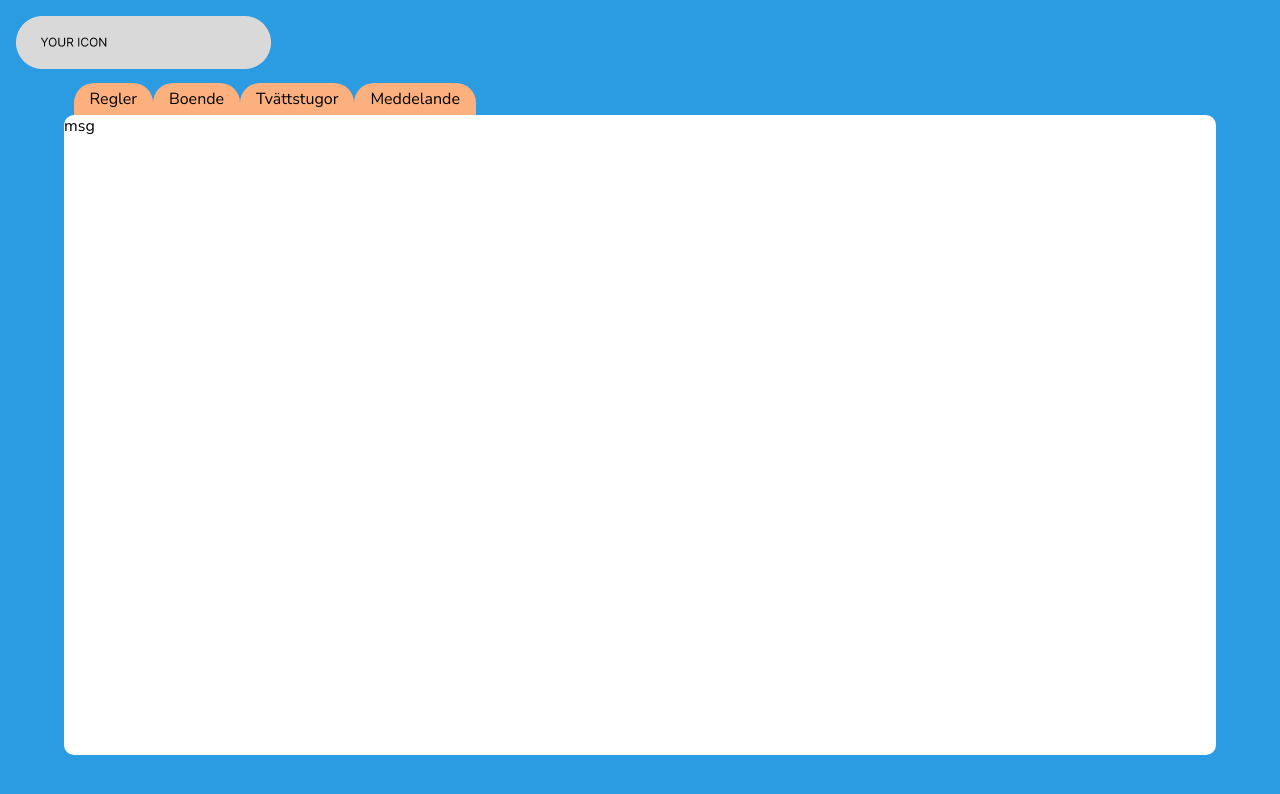
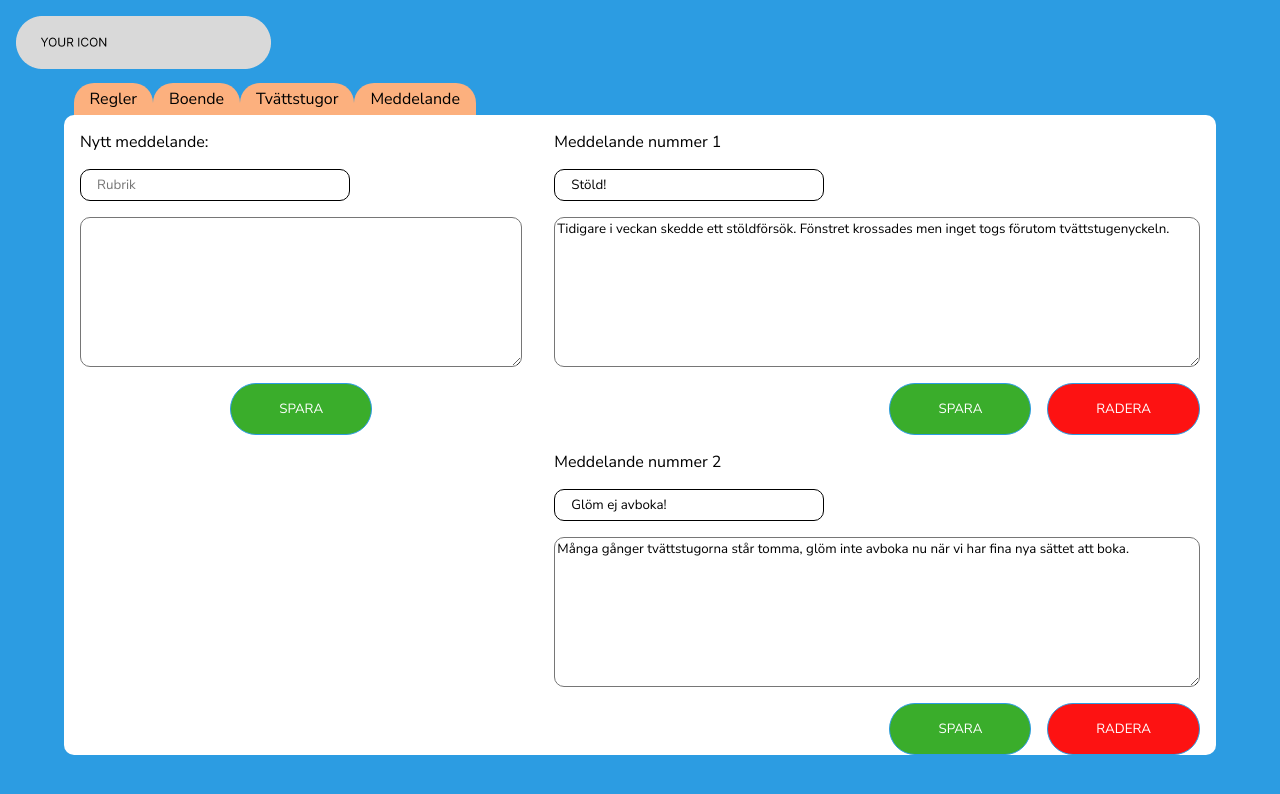
Before and after one commit to Chokladglasyr/LaundryBooking, a React (Vite) app in the folder frontend/: page /admin/messages in a window 1280 px wide. Shown: the top 794 px of the page. Built offline with nearby package versions, Linux system fonts and the light colour scheme.

Commit message:
feat: added frontend for admin posts and rooms

```diff
--- a/frontend/src/App.css
+++ b/frontend/src/App.css
@@ -60,9 +60,12 @@ form {
   text-decoration: none;
   width: fit-content;
 }
-#login {
+#login, #create-msg, #edit-msg, #create-room, #edit-room {
   background-color: var(--primary-green-color);
 }
 #btn-admin, .primary-btn-booking{
   background-color: var(--secondary-purple-color);
 }
+#delete-msg, #delete-room {
+  background-color: var(--primary-red-color);
+}
--- a/frontend/src/components/AdminHome.tsx
+++ b/frontend/src/components/AdminHome.tsx
@@ -1,7 +1,7 @@
 import { Link, Outlet, useLocation } from "react-router-dom";
 import CompanyLogo from "./CompanyLogo";
 import { useEffect, useState } from "react";
-import AdminMsg from "./AdminMsg";
+import AdminMsg from "./AdminPosts";
 
 function Admin() {
     const location = useLocation()
@@ -18,7 +18,7 @@ function Admin() {
   return (
     <>
       <CompanyLogo />
-      <div className="landing">
+      <div className="landing" id="admin">
         <nav id="nav-admin">
           {destinations.map((d) =>
             pathName === d.path ? (
--- a/frontend/src/components/AdminMsg.tsx
+++ /dev/null
@@ -1,8 +0,0 @@
-function AdminMsg() {
-    return(
-        <>
-        <div>msg</div>
-        </>
-    )
-}
-export default AdminMsg
--- /dev/null
+++ b/frontend/src/components/AdminPosts.tsx
@@ -0,0 +1,106 @@
+function AdminPosts() {
+  const posts = [
+    {
+      id: "1",
+      title: "Stöld!",
+      description:
+        "Tidigare i veckan skedde ett stöldförsök. Fönstret krossades men inget togs förutom tvättstugenyckeln.",
+      date: "2025-10-25",
+    },
+    {
+      id: "2",
+      title: "Glöm ej avboka!",
+      description:
+        "Många gånger tvättstugorna står tomma, glöm inte avboka nu när vi har fina nya sättet att boka.",
+      date: "2025-10-25",
+    },
+    {
+      id: "1",
+      title: "Stöld!",
+      description:
+        "Tidigare i veckan skedde ett stöldförsök. Fönstret krossades men inget togs förutom tvättstugenyckeln.",
+      date: "2025-10-25",
+    },
+    {
+      id: "2",
+      title: "Glöm ej avboka!",
+      description:
+        "Många gånger tvättstugorna står tomma, glöm inte avboka nu när vi har fina nya sättet att boka.",
+      date: "2025-10-25",
+    },
+    {
+      id: "1",
+      title: "Stöld!",
+      description:
+        "Tidigare i veckan skedde ett stöldförsök. Fönstret krossades men inget togs förutom tvättstugenyckeln.",
+      date: "2025-10-25",
+    },
+    {
+      id: "2",
+      title: "Glöm ej avboka!",
+      description:
+        "Många gånger tvättstugorna står tomma, glöm inte avboka nu när vi har fina nya sättet att boka.",
+      date: "2025-10-25",
+    },
+    {
+      id: "1",
+      title: "Stöld!",
+      description:
+        "Tidigare i veckan skedde ett stöldförsök. Fönstret krossades men inget togs förutom tvättstugenyckeln.",
+      date: "2025-10-25",
+    },
+    {
+      id: "2",
+      title: "Glöm ej avboka!",
+      description:
+        "Många gånger tvättstugorna står tomma, glöm inte avboka nu när vi har fina nya sättet att boka.",
+      date: "2025-10-25",
+    },
+  ];
+  return (
+    <>
+      <article>
+        <form action="" id="msg-form">
+          <label htmlFor="msg-form">Nytt meddelande: </label>
+          <input
+            className="input-admin"
+            type="text"
+            name="title"
+            id="title"
+            placeholder="Rubrik"
+          />
+          <textarea name="description" id="description" rows={8}></textarea>
+          <button id="create-msg" className="primary-btn">
+            SPARA
+          </button>
+        </form>
+      </article>
+      <article>
+        {posts.map((post, index) => (
+          <form key={index} id="edit-msg-form" action="">
+            <label htmlFor="edit-msg-form">{`Meddelande nummer ${index+1}`} </label>
+            <input
+              className="input-admin"
+              type="text"
+              name="title"
+              id="title"
+              value={post.title}
+            />
+            <textarea name="description" id="description" rows={8}>
+              {post.description}
+            </textarea>
+            <div className="btn-container">
+              <button id="edit-msg" className="primary-btn">
+                SPARA
+              </button>
+              <button id="delete-msg" className="primary-btn">
+                RADERA
+              </button>
+            </div>
+          </form>
+        ))}
+      </article>
+    </>
+  );
+}
+export default AdminPosts;
--- a/frontend/src/components/AdminRooms.tsx
+++ b/frontend/src/components/AdminRooms.tsx
@@ -1,7 +1,64 @@
 function AdminRooms() {
+    const rooms = [
+        {
+            id: '1',
+            name: 'Tvättstuga 1',
+            description: '1 torkrum, 2 tvättmaskiner och en torktumlare, aojdjadjajsdoj jandöjasöjjfaji aöojjafjfs aojfajsj jaa'
+        },
+        {
+            id: '2',
+            name: 'Tvättstuga 2',
+            description: '1 torkrum, 2 tvättmaskiner och en torktumlare, aojdjadjajsdoj jandöjasöjjfaji aöojjafjfs aojfajsj jaa'
+        },
+        {
+            id: '3',
+            name: 'Tvättstuga 3',
+            description: '1 torkrum, 2 tvättmaskiner och en torktumlare, aojdjadjajsdoj jandöjasöjjfaji aöojjafjfs aojfajsj jaa'
+        },
+    ]
     return(
         <>
-        <div>rooms</div>
+<article>
+        <form action="" id="room-form">
+          <label htmlFor="room-form">Ny tvättstuga: </label>
+          <input
+            className="input-admin"
+            type="text"
+            name="name"
+            id="name"
+            placeholder="Namn"
+          />
+          <textarea name="description" id="description" rows={8}></textarea>
+          <button id="create-room" className="primary-btn">
+            SPARA
+          </button>
+        </form>
+      </article>
+      <article>
+        {rooms.map((room, index) => (
+          <form key={index} id="edit-room-form" action="">
+            <label htmlFor="edit-room-form">{room.name} </label>
+            <input
+              className="input-admin"
+              type="text"
+              name="title"
+              id="title"
+              value={room.name}
+            />
+            <textarea name="description" id="description" rows={8}>
+              {room.description}
+            </textarea>
+            <div className="btn-container">
+              <button id="edit-room" className="primary-btn">
+                SPARA
+              </button>
+              <button id="delete-room" className="primary-btn">
+                RADERA
+              </button>
+            </div>
+          </form>
+        ))}
+      </article>
         </>
     )
 }
--- a/frontend/src/components/Landing.tsx
+++ b/frontend/src/components/Landing.tsx
@@ -1,5 +1,4 @@
 import { useState, type MouseEvent } from "react";
-import styrelseLogo from "../assets/forening.png";
 import Home from "./Home";
 import { Link, Outlet, useLocation, useNavigate } from "react-router-dom";
 import CompanyLogo from "./CompanyLogo";
@@ -20,7 +19,6 @@ function Landing() {
   const location = useLocation();
   return (
     <>
-      {/* <Link to={'/'}><img className="company-logo" src={styrelseLogo} alt="styrelsens logo" /></Link> */}
       <CompanyLogo />
       <nav id="nav-landing" className={rules ? "nav-back" :"nav-rules"}>
         <Link onClick={goToRules} to={rules ? "navigate(-1)" : "rules"}>
@@ -28,7 +26,6 @@ function Landing() {
         </Link>
       </nav>
       <Outlet />
-      {/* <Home /> */}
       {location.pathname === "/" && <Home />}
     </>
   );
--- a/frontend/src/css/admin.css
+++ b/frontend/src/css/admin.css
@@ -12,3 +12,27 @@
     background-color: var(--primary-beige-color);
   }
 }
+#admin {
+  overflow: scroll;
+  article {
+    padding: 1rem;
+  }
+  input,
+  textarea {
+    border-radius: 10px;
+  }
+  .btn-container {
+      display: flex;
+      justify-content: space-around;
+    @media (min-width: 500px) {
+      justify-content: end;
+      gap: 1rem;
+    }
+  }
+}
+#create-msg, #create-room {
+  margin: 0 auto;
+}
+#edit-msg-form, #edit-room-form {
+  margin-bottom: 1rem;
+}
--- a/frontend/src/main.tsx
+++ b/frontend/src/main.tsx
@@ -8,9 +8,9 @@ import Booking from "./components/Booking.tsx";
 import Rules from "./components/Rules.tsx";
 import Admin from "./components/AdminHome.tsx";
 import AdminRules from "./components/AdminRules.tsx";
-import AdminMsg from "./components/AdminMsg.tsx";
 import AdminUsers from "./components/AdminUsers.tsx";
 import AdminRooms from "./components/AdminRooms.tsx";
+import AdminPosts from "./components/AdminPosts.tsx";
 
 const router = createBrowserRouter([
   {
@@ -31,7 +31,7 @@ const router = createBrowserRouter([
       },
       {
         path: "messages",
-        element: <AdminMsg />
+        element: <AdminPosts />
       },
       {
         path: "users",
```
